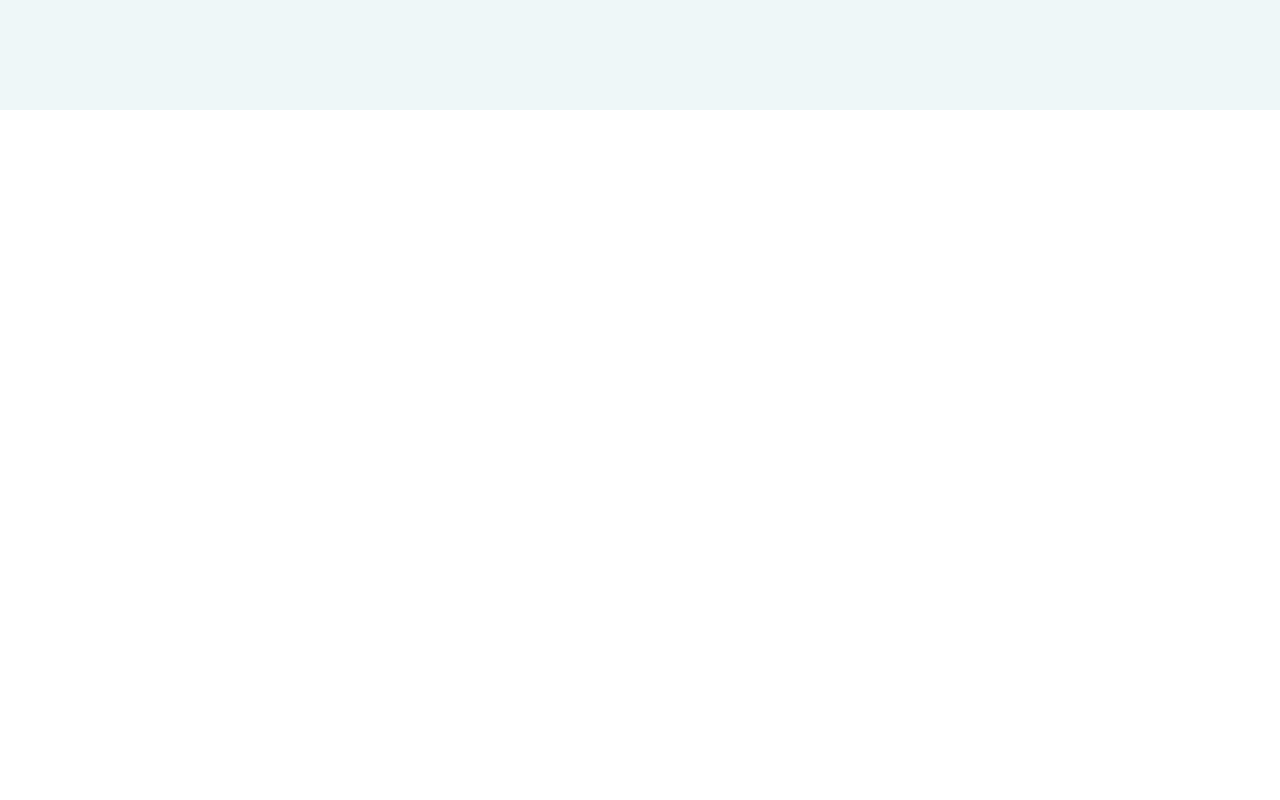
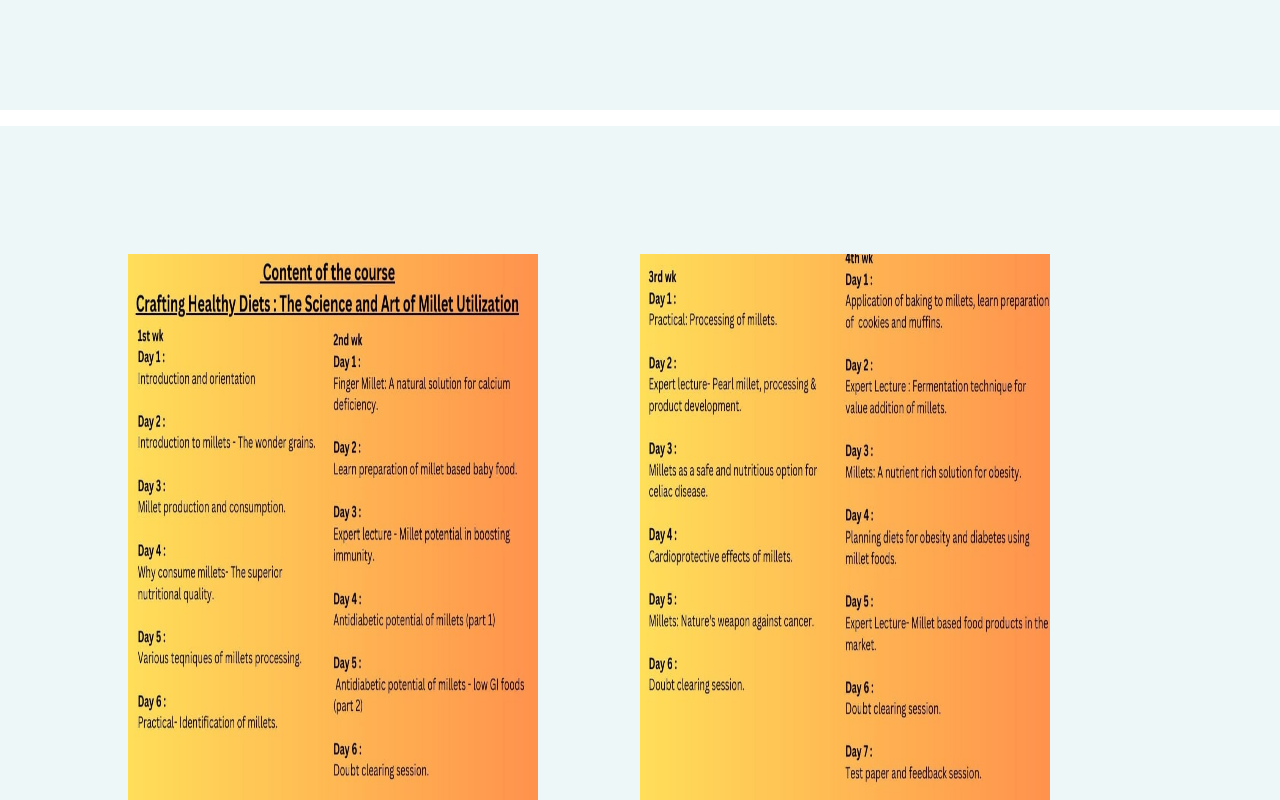
Before and after one commit to Suvernada/ngo-website, a React (Create React App) app: page / in a window 1280 px wide. Shown: the part 1860-2660 px from the top of the page. Built offline with nearby package versions, Linux system fonts and the light colour scheme.

Commit message:
commit the schedule of nov

```diff
--- a/src/components/carousel/Carousel.jsx
+++ b/src/components/carousel/Carousel.jsx
@@ -10,6 +10,8 @@ import formpic5 from "../../images/1Aug5.jpg";
 import formpic6 from "../../images/1Aug6.jpg";
 import formpic7 from "../../images/1Aug7.jpg";
 import formpic8 from "../../images/1Aug8.jpg";
+import timetable1 from "../../images/nov1.jpg";
+import timetable2 from "../../images/nov2.jpg";
 import pdf1 from "../../images/pdf1.pdf";
 
 const Carousel = () => {
@@ -50,7 +52,7 @@ const Carousel = () => {
                 </button>
             </div>
             <p style={{ width: "80vw", margin: "5% auto" }}>With one successful round of our online course on Crafting Healthy Diets: The Science and Art of Millet Utilization we're now launching it again. This offers the most up-to-date insights and strategies for utilizing millets in daily diet for achieving optimal health and wellness.</p>
-            <div className="d-flex justify-content-evenly mt-3 notice">
+            <div className="d-flex justify-content-evenly mt-3 flex-wrap notice">
                 <a href="https://forms.gle/kRZq13RGvZthwFfK8" className="feedback1">
                     <img src={formpic2} alt="poster" className="feedbackImage" style={{ padding: "0 !important", margin: "0 auto 15px" }} />
                 </a>
@@ -58,7 +60,15 @@ const Carousel = () => {
                     <img src={formpic1} alt="poster" className="feedbackImage" style={{ margin: "0 auto 15px" }} />
                 </a>
             </div>
-            <div className="d-flex justify-content-center mt-3">
+            <div className="d-flex justify-content-evenly mt-3 flex-wrap notice">
+                <a href="https://forms.gle/kRZq13RGvZthwFfK8" className="feedback1">
+                    <img src={timetable1} alt="poster" className="feedbackImage" style={{ padding: "0 !important", margin: "0 auto 15px",height: "70vh" }} />
+                </a>
+                <a href="https://forms.gle/kRZq13RGvZthwFfK8" className="feedback1">
+                    <img src={timetable2} alt="poster" className="feedbackImage" style={{ margin: "0 auto 15px", height: "70vh" }} />
+                </a>
+            </div>
+            {/* <div className="d-flex justify-content-center mt-3">
                 <a href="https://forms.gle/kRZq13RGvZthwFfK8" style={{ display: "flex", flexDirection: "column" }}>
                     <iframe
                         className="pdfwidth"
@@ -68,7 +78,7 @@ const Carousel = () => {
                         style={{ border: "none" }}
                     />
                 </a>
-            </div>
+            </div> */}
             <div className="d-flex justify-content-evenly flex-wrap mt-3">
                 <a href="https://forms.gle/kRZq13RGvZthwFfK8" className="feedback" style={{ display: "flex" }}>
                     <img src={formpic3} alt="poster" className="feedbackImage" style={{ margin: "0 auto 15px" }} />
```
Also changed, not shown: src/images/nov1.jpg (added), src/images/nov2.jpg (added).
